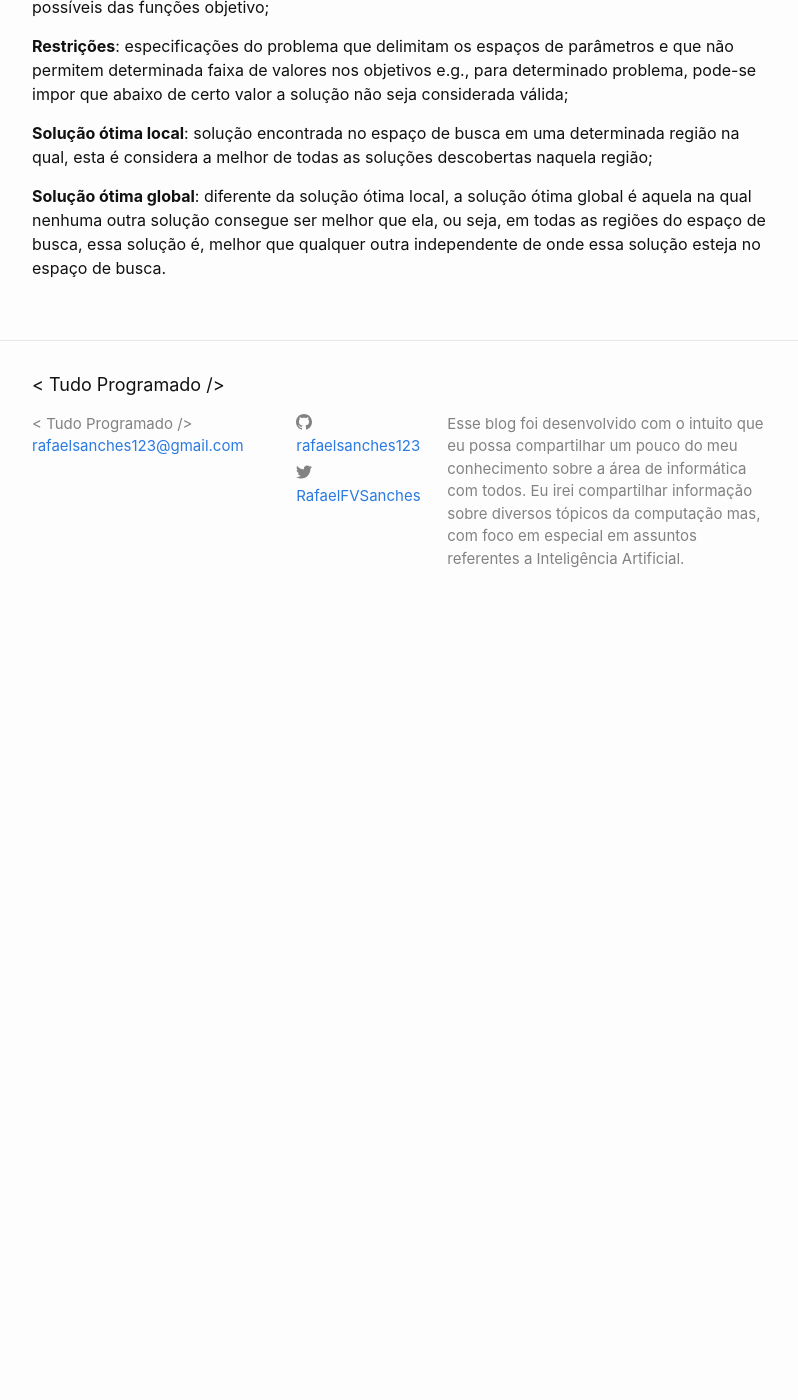
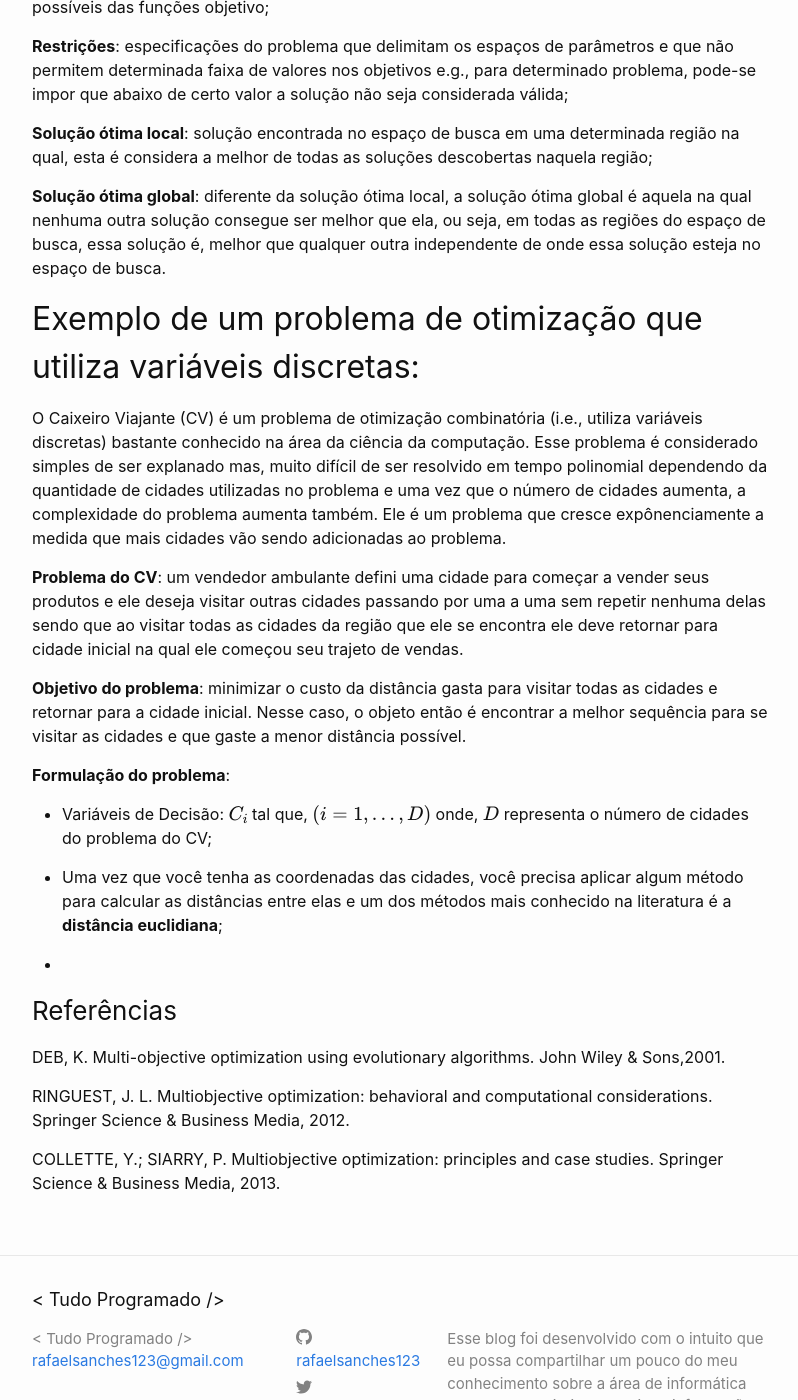
Before and after one commit to rafaelsanches123/rafaelsanches123.github.io, a Jekyll site: the page built from _posts/2018-09-01-definicao-de-um-problema-de-otimizacao..markdown, in a window 1280 px wide and 1400 px high, scrolled down 1618 px. Shown: the whole window, without its empty margins (238-1036 px from the left). Built offline with Jekyll 4.4.1, drawn with Linux system fonts in a browser that asks for light colours; formulas are drawn with MathJax 3; before the commit the page ends 2248 px from its top, so only the background shows below that.

Commit message:
Incrementando mais um pouco o blog com página de categorias e mais informações sobre problemas de otimização

```diff
--- a/_posts/2018-09-01-definicao-de-um-problema-de-otimizacao..markdown
+++ b/_posts/2018-09-01-definicao-de-um-problema-de-otimizacao..markdown
@@ -2,7 +2,7 @@
 layout: post
 title:  "O que é um problema de otimização?"
 date:   2018-09-01 17:33:03 -0300
-categories: jekyll update
+categories: otimização
 ---
 
 ![otimização]({{ site.url }}/assets/otimizacao.jpg)
@@ -38,3 +38,27 @@ __Restrições__: especificações do problema que delimitam os espaços de par
 __Solução ótima local__: solução encontrada no espaço de busca em uma determinada região na qual, esta é considera a melhor de todas as soluções descobertas naquela região;
 
 __Solução ótima global__: diferente da solução ótima local, a solução ótima global é aquela na qual nenhuma outra solução consegue ser melhor que ela, ou seja, em todas as regiões do espaço de busca, essa solução é, melhor que qualquer outra independente de onde essa solução esteja no espaço de busca.
+
+## Exemplo de um problema de otimização que utiliza variáveis discretas:
+
+O Caixeiro Viajante (CV) é um problema de otimização combinatória (i.e., utiliza variáveis discretas) bastante conhecido na área da ciência da computação. Esse problema é considerado simples de ser explanado mas, muito difícil de ser resolvido em tempo polinomial dependendo da quantidade de cidades utilizadas no problema e uma vez que o número de cidades aumenta, a complexidade do problema aumenta também. Ele é um problema que cresce expônenciamente a medida que mais cidades vão sendo adicionadas ao problema.
+
+__Problema do CV__: um vendedor ambulante defini uma cidade para começar a vender seus produtos e ele deseja visitar outras cidades passando por uma a uma sem repetir nenhuma delas sendo que ao visitar todas as cidades da região que ele se encontra ele deve retornar para cidade inicial na qual ele começou seu trajeto de vendas.
+
+__Objetivo do problema__: minimizar o custo da distância gasta para visitar todas as cidades e retornar para a cidade inicial. Nesse caso, o objeto então é encontrar a melhor sequência para se visitar as cidades e que gaste a menor distância possível.
+
+__Formulação do problema__:
+
+* Variáveis de Decisão: $C_{i}$ tal que, $ (i = 1,...,D) $ onde, $D$ representa o número de cidades do problema do CV;
+
+* Uma vez que você tenha as coordenadas das cidades, você precisa aplicar algum método para calcular as distâncias entre elas e um dos métodos mais conhecido na literatura é a __distância euclidiana__;
+
+*
+
+### Referências
+
+DEB, K. Multi-objective optimization using evolutionary algorithms. John Wiley & Sons,2001.
+
+RINGUEST, J. L. Multiobjective optimization: behavioral and computational considerations. Springer Science & Business Media, 2012.
+
+COLLETTE, Y.; SIARRY, P. Multiobjective optimization: principles and case studies. Springer Science & Business Media, 2013.
```
Also changed, not shown: categorias.md (added, +23 -0 lines), sobre.md (renamed from about.md, +1 -1 lines).
